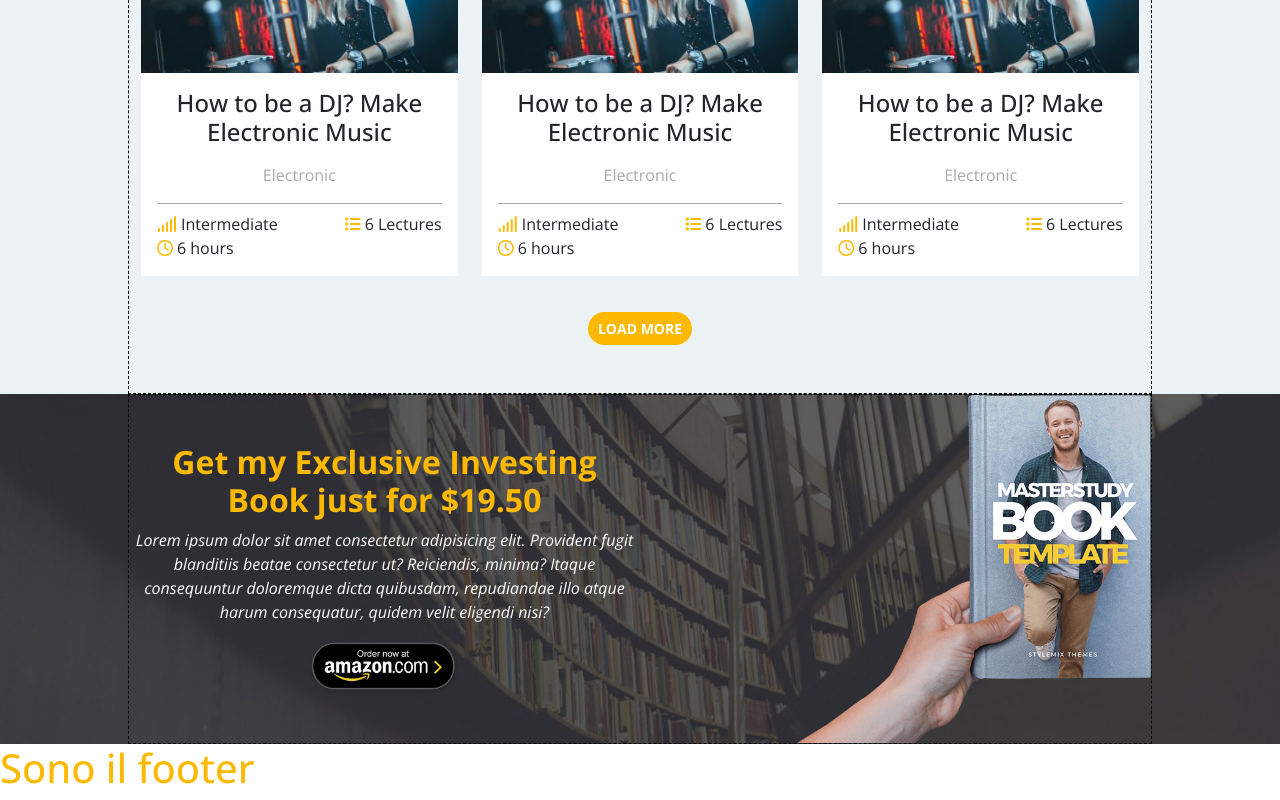
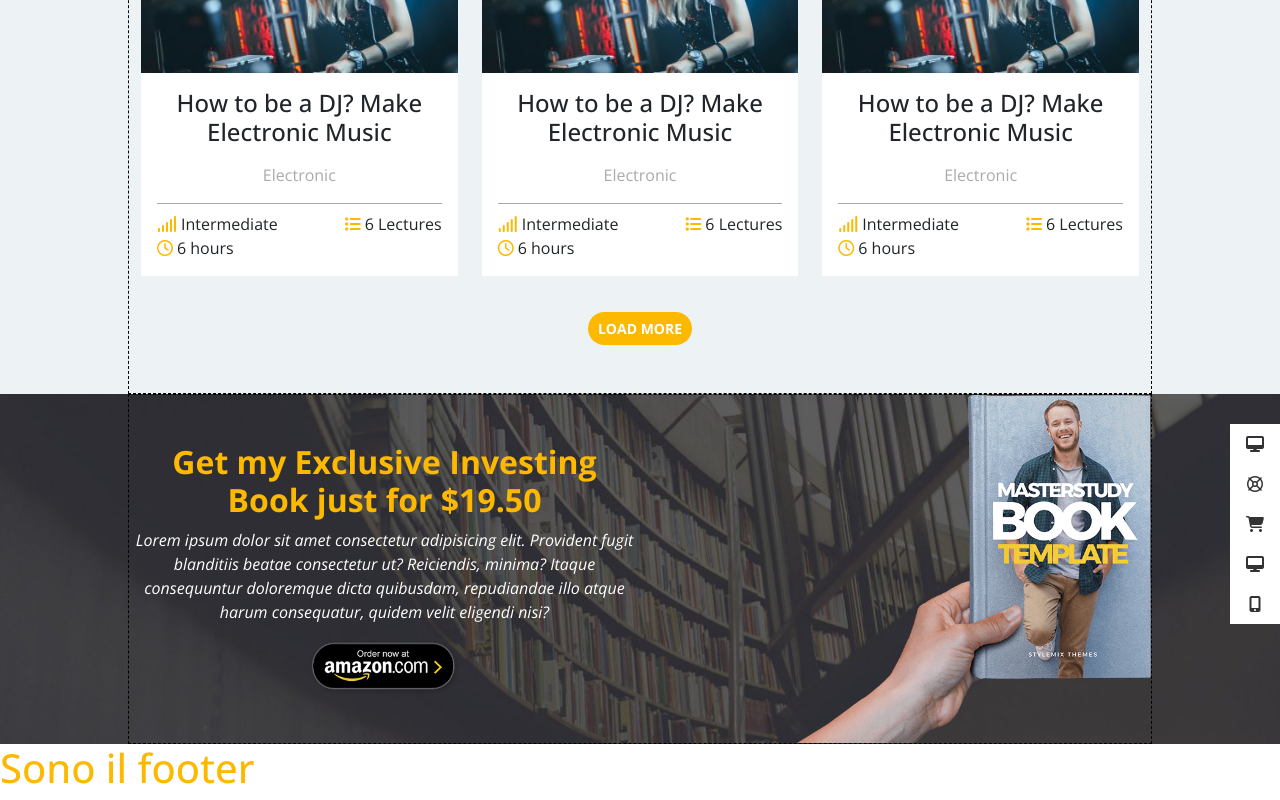
Before and after one commit to gianlucafalaschi/proj-html-vuejs, a Vue app: page / in a window 1280 px wide. Shown: the part 1637-2437 px from the top of the page. Built offline with nearby package versions, Linux system fonts and the light colour scheme.

Commit message:
ms-options-box

```diff
--- a/src/components/AppBookSales.vue
+++ b/src/components/AppBookSales.vue
@@ -5,6 +5,13 @@
 
 <template>
     <section class="ms-book-sales">
+        <div class="ms-options-box bg-white d-flex flex-column align-items-center py-2 gap-3 text-black">
+            <a href="#"><i class="fa-solid fa-desktop"></i></a>
+            <a href="#"><i class="fa-regular fa-life-ring"></i></a>
+            <a href="#"><i class="fa-solid fa-cart-shopping"></i></a>
+            <a href="#"><i class="fa-solid fa-desktop"></i></a>
+            <a href="#"><i class="fa-solid fa-mobile-screen-button"></i></a>
+        </div>
         <div class="ms-container-80">
             <div class="ms-row">
                 <div class="ms-col-50 ms-col-50-left text-center d-flex flex-column align-items-center  py-5">
@@ -31,7 +38,21 @@ section {
     background-image:url('../assets/img/slider_1-1917x607-1914x606.jpg');
     background-position: top right;
     background-size: cover;
+    position: relative;
 
+}
+
+.ms-options-box {
+    width: 50px;
+    position: absolute;
+    right: 0;
+    top: 30px;
+
+
+    i {
+       color:$color-third ;
+
+    }
 }
 
 .ms-row {
```
